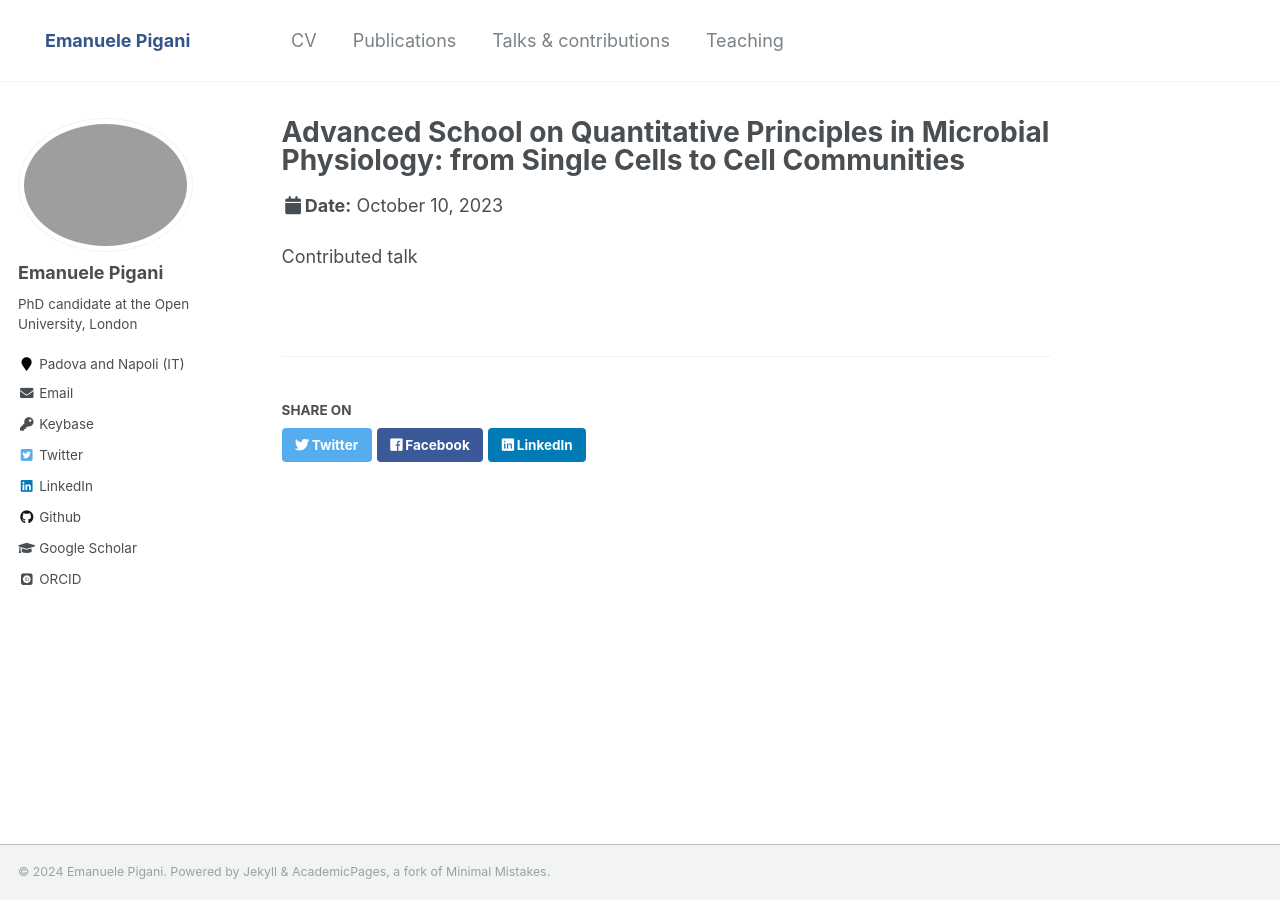
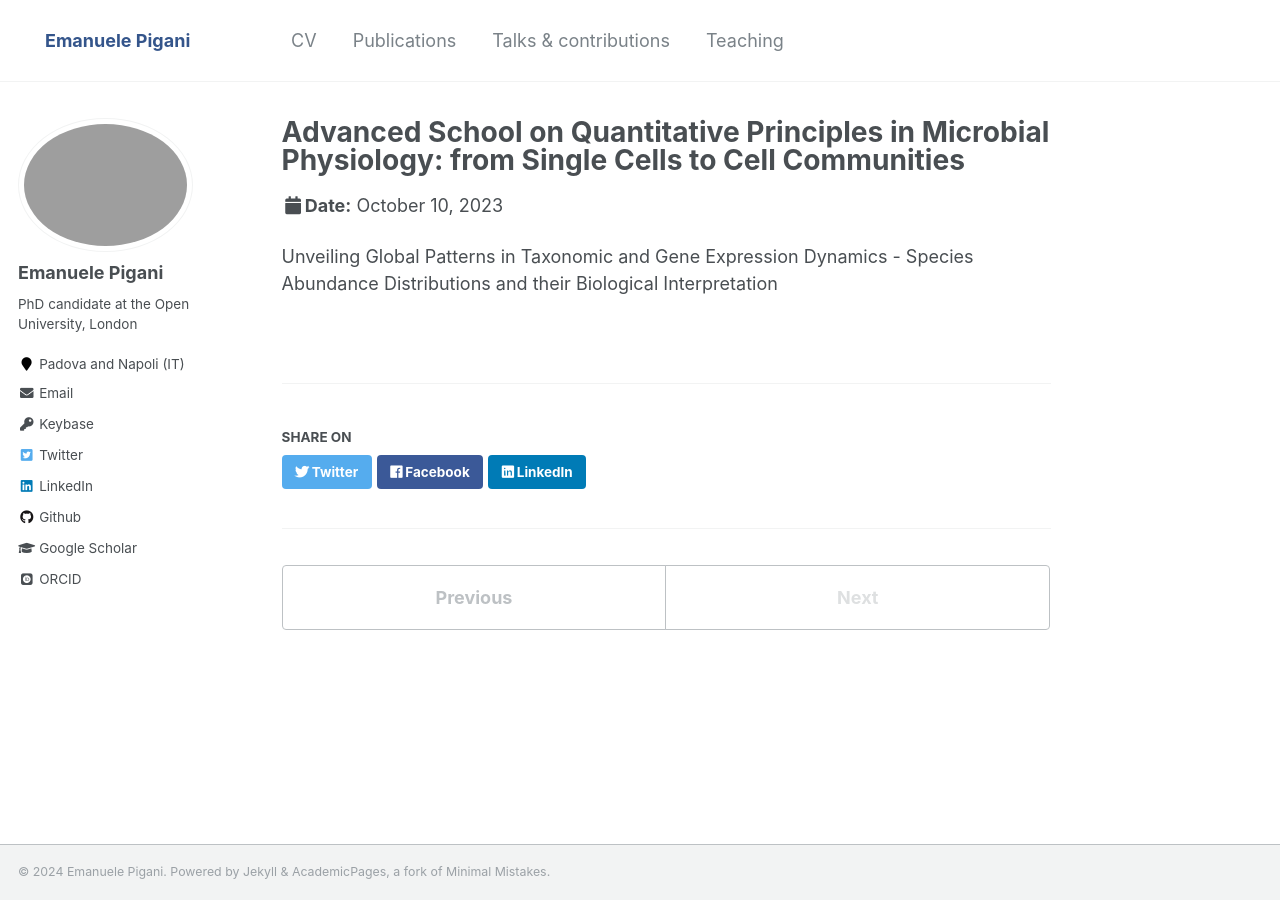
Before and after one commit to epigani/epigani.github.io, a Jekyll site: the page built from _talks/2023-10-10-talk-1.md, in a window 1280 px wide. Built offline with Jekyll 4.4.1, drawn with Linux system fonts in a browser that asks for light colours; some web fonts are replaced.

Commit message:
updated list of talks

```diff
--- a/_talks/2023-10-10-talk-1.md
+++ b/_talks/2023-10-10-talk-1.md
@@ -8,4 +8,4 @@ date: 2023-10-10
 location: "Trieste, Italy"
 ---
 
-Contributed talk
+Unveiling Global Patterns in Taxonomic and Gene Expression Dynamics - Species Abundance Distributions and their Biological Interpretation
--- a/markdown_generator/talks.tsv
+++ b/markdown_generator/talks.tsv
@@ -1,2 +1,3 @@
 title	type	url_slug	venue	date	location	talk_url	description
-Advanced School on Quantitative Principles in Microbial Physiology: from Single Cells to Cell Communities	Talk	talk-1	ICTP	2023-10-10	Trieste, Italy		Contributed talk
+Advanced School on Quantitative Principles in Microbial Physiology: from Single Cells to Cell Communities	Talk	talk-1	ICTP	2023-10-10	Trieste, Italy		Unveiling Global Patterns in Taxonomic and Gene Expression Dynamics - Species Abundance Distributions and their Biological Interpretation
+CEODOS and AtlantECO Workshop    Talk	talk-2	AtlantECO	2023-05-17	Santiago, Chile https://eventos.cmm.uchile.cl/omicsceodos/  Modeling bio-geographies – a conceptual approach
```
Also changed, not shown: _talks/  Modeling bio-geographies – a conceptual approach-AtlantECO.md (added, +7 -0 lines), 1 other file.
